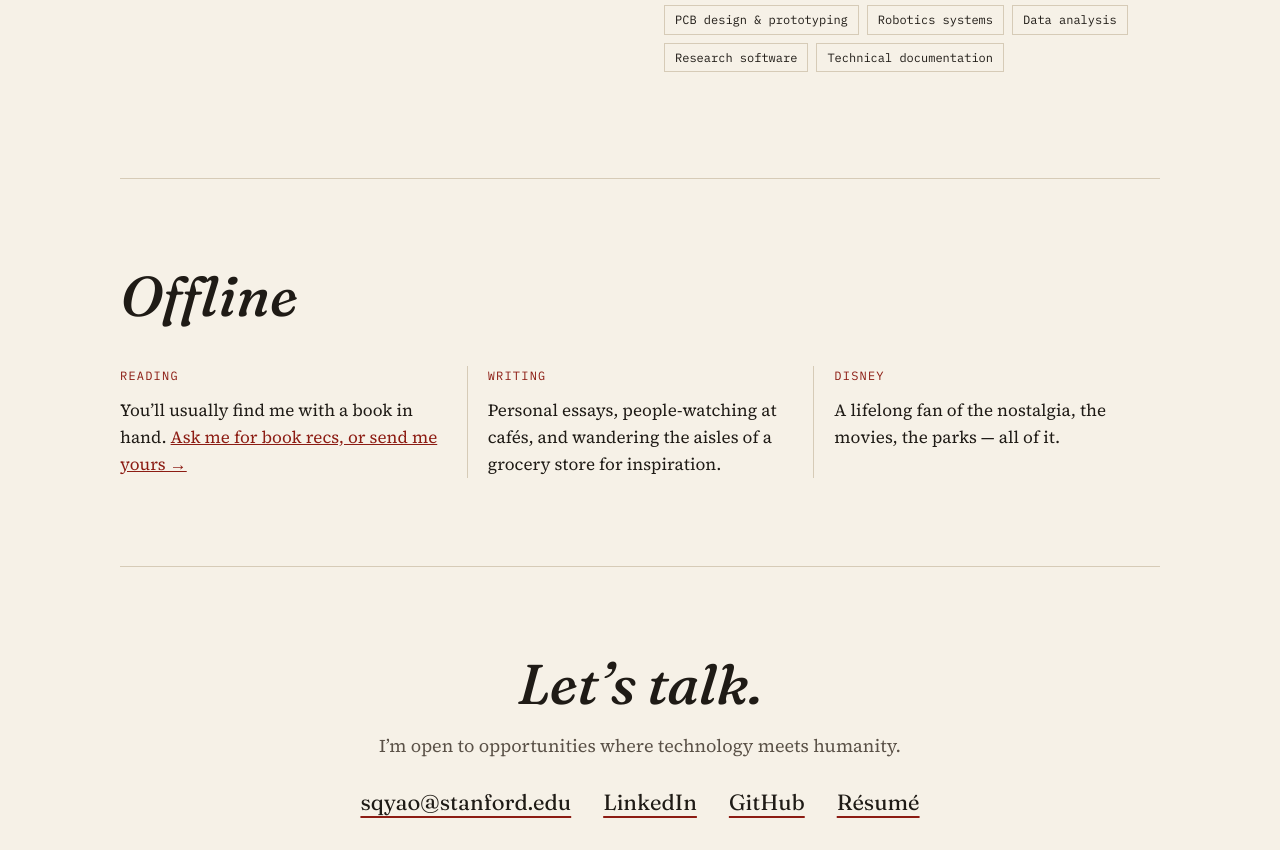
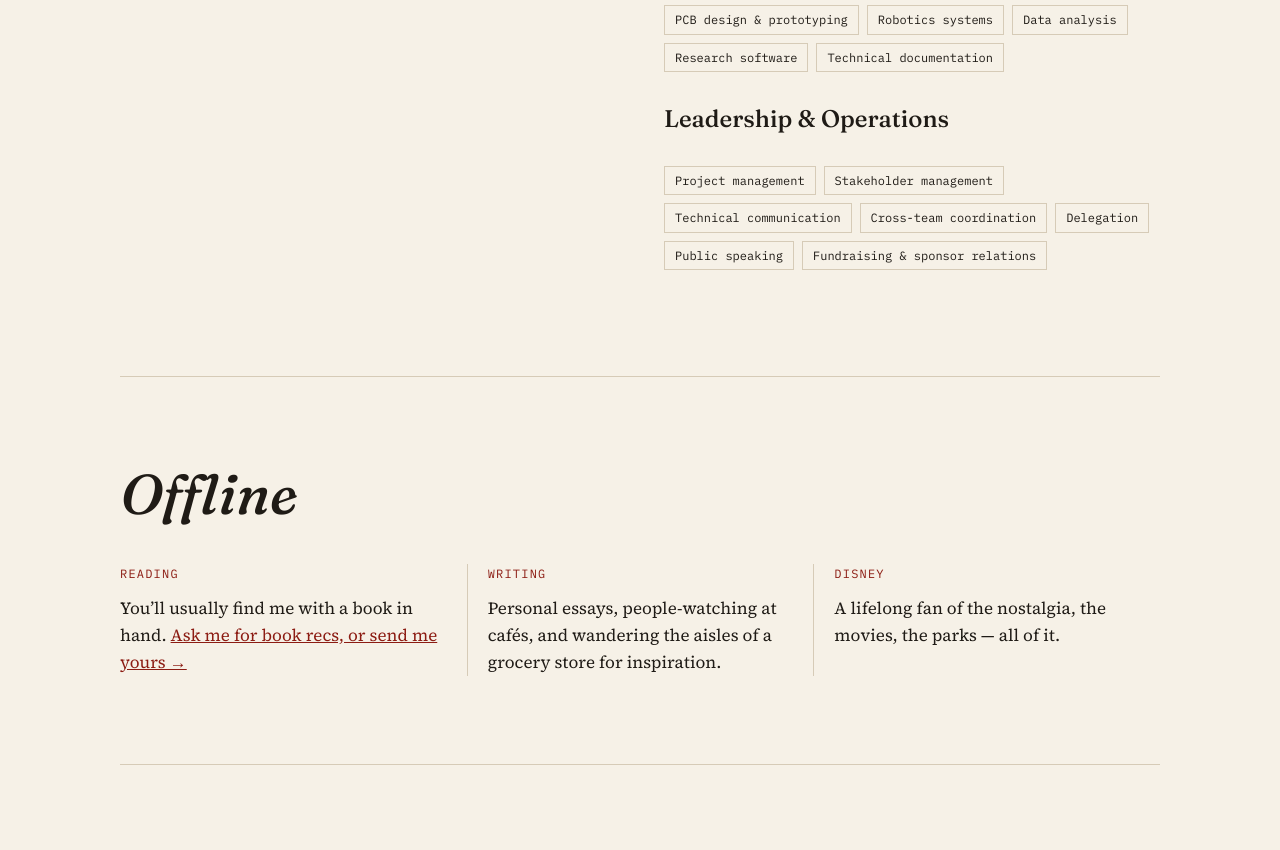
Before and after one commit to ssarahyao/ssarahyao.github.io, a plain HTML site: page index.html in a window 1280 px wide. Shown: the part 6592-7442 px from the top of the page. Drawn offline with Linux system fonts and the light colour scheme.

Commit message:
Add leadership & operations skills
Co-Authored-By: Claude Opus 5.5 <noreply@anthropic.com>

```diff
--- a/index.html
+++ b/index.html
@@ -258,6 +258,8 @@
           </ul>
           <h3 class="small-head small-head-gap">Skills</h3>
           <p class="skills"><span>Python</span><span>Java</span><span>C++</span><span>R</span><span>HTML</span><span>OpenCV</span><span>PyTorch</span><span>scikit-learn</span><span>NumPy</span><span>Git</span><span>Electronics &amp; circuitry</span><span>PCB design &amp; prototyping</span><span>Robotics systems</span><span>Data analysis</span><span>Research software</span><span>Technical documentation</span></p>
+          <h3 class="small-head small-head-gap">Leadership &amp; Operations</h3>
+          <p class="skills"><span>Project management</span><span>Stakeholder management</span><span>Technical communication</span><span>Cross-team coordination</span><span>Delegation</span><span>Public speaking</span><span>Fundraising &amp; sponsor relations</span></p>
         </div>
       </div>
     </section>
```
Also changed, not shown: 1 other file.
